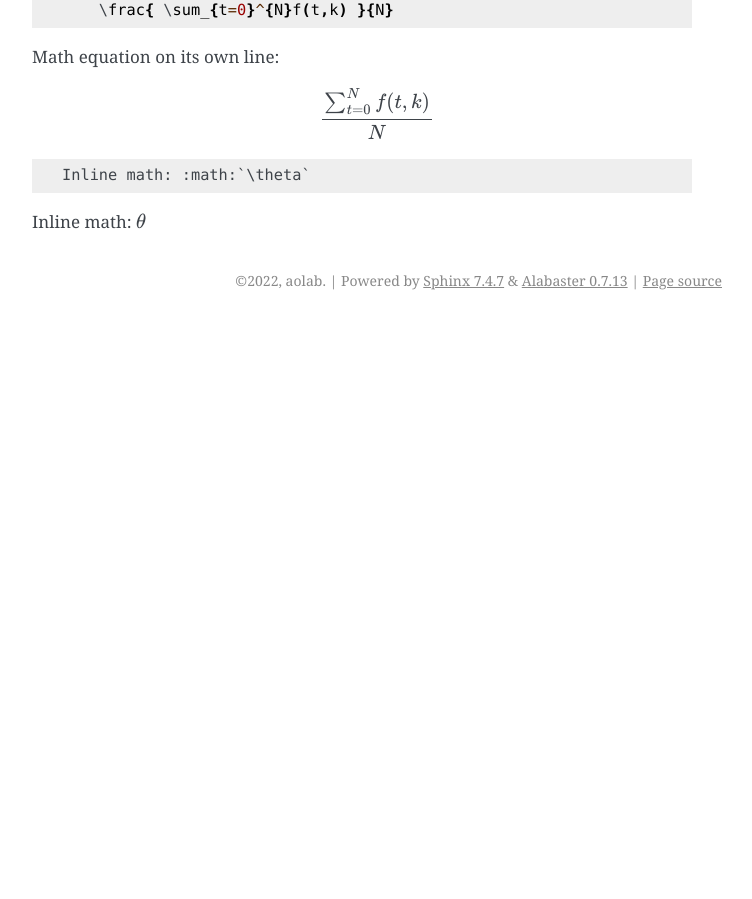
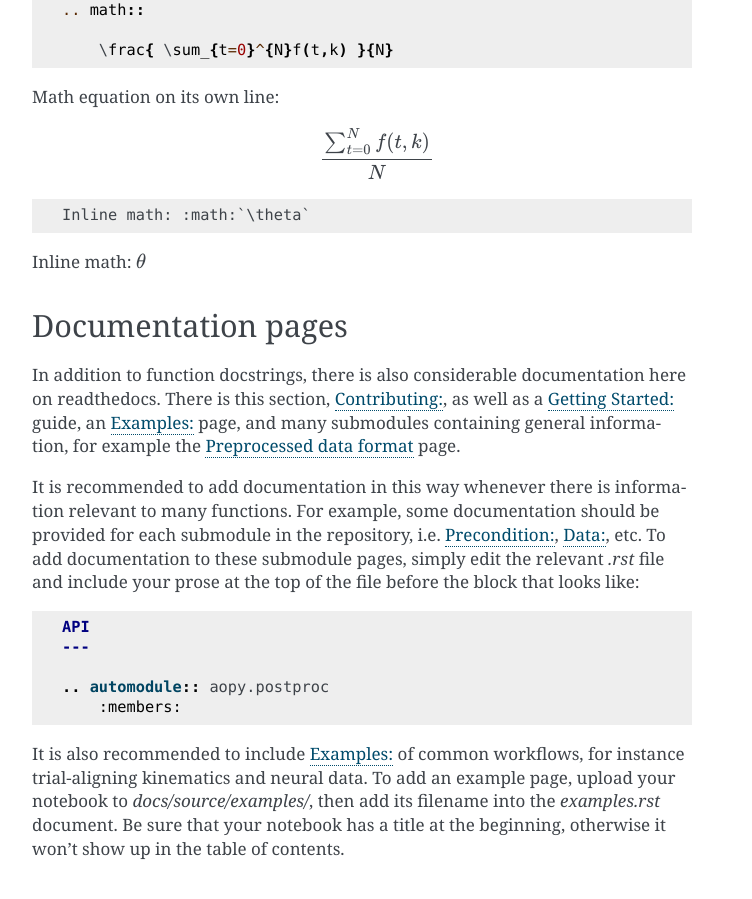
Before and after one commit to aolabNeuro/analyze, a Sphinx documentation site: the page built from docs/source/documentation-guidelines.rst, in a window 1280 px wide and 900 px high, scrolled down 2707 px. Shown: the whole window, without its empty margins (388-1140 px from the left). Built offline with Sphinx 7.4.7, drawn with Linux system fonts in a browser that asks for light colours; before the commit the page ends 3027 px from its top, so only the background shows below that; some of the changed text lies outside the part shown.

Commit message:
update documentation

```diff
--- a/docs/source/conf.py
+++ b/docs/source/conf.py
@@ -37,6 +37,7 @@
     'sphinx.ext.napoleon',
     'sphinx.ext.mathjax',
     'sphinx.ext.viewcode',
+    'sphinx.ext.autosectionlabel',
     'nbsphinx'
 ]
 
--- a/docs/source/documentation-guidelines.rst
+++ b/docs/source/documentation-guidelines.rst
@@ -1,5 +1,8 @@
-Writing docstrings
-==================
+Writing documentation
+=====================
+
+Docstrings
+----------
 
 All functions are required to have a header placed under the function
 definition that is based on the google docstring style. The header
@@ -105,7 +108,7 @@
 automatically generate docstrings for your functions.
 
 Adding images
--------------
+^^^^^^^^^^^^^
 
 In your docstring or in the .rst file of your choice include the line
 
@@ -116,7 +119,7 @@
 Then put your image into /docs/source/\_images/
 
 Adding equations
-----------------
+^^^^^^^^^^^^^^^^
 
 You can include any LaTeX equations in the documentation.
 
@@ -148,3 +151,31 @@
     Inline math: :math:`\theta`
 
 Inline math: :math:`\theta`
+
+Documentation pages
+-------------------
+
+In addition to function docstrings, there is also considerable documentation here
+on readthedocs. There is this section, :ref:`Contributing:`, as well as a :ref:`Getting started:`
+guide, an :ref:`Examples:` page, and many submodules containing general information,
+for example the :ref:`Preprocessed data format` page.
+
+It is recommended to add documentation in this way whenever there is information relevant
+to many functions. For example, some documentation should be provided for each submodule
+in the repository, i.e. :ref:`Precondition:`, :ref:`Data:`, etc. To add documentation to
+these submodule pages, simply edit the relevant `.rst` file and include your prose at the
+top of the file before the block that looks like:
+
+.. code-block:: rst
+
+    API
+    ---
+
+    .. automodule:: aopy.postproc
+        :members:
+
+It is also recommended to include :ref:`Examples:` of common workflows, for instance
+trial-aligning kinematics and neural data. To add an example page, upload your notebook
+to `docs/source/examples/`, then add its filename into the `examples.rst` document.
+Be sure that your notebook has a title at the beginning, otherwise it won't show up in
+the table of contents.
```
Also changed, not shown: docs/source/examples/eyetracking_validation.ipynb.
